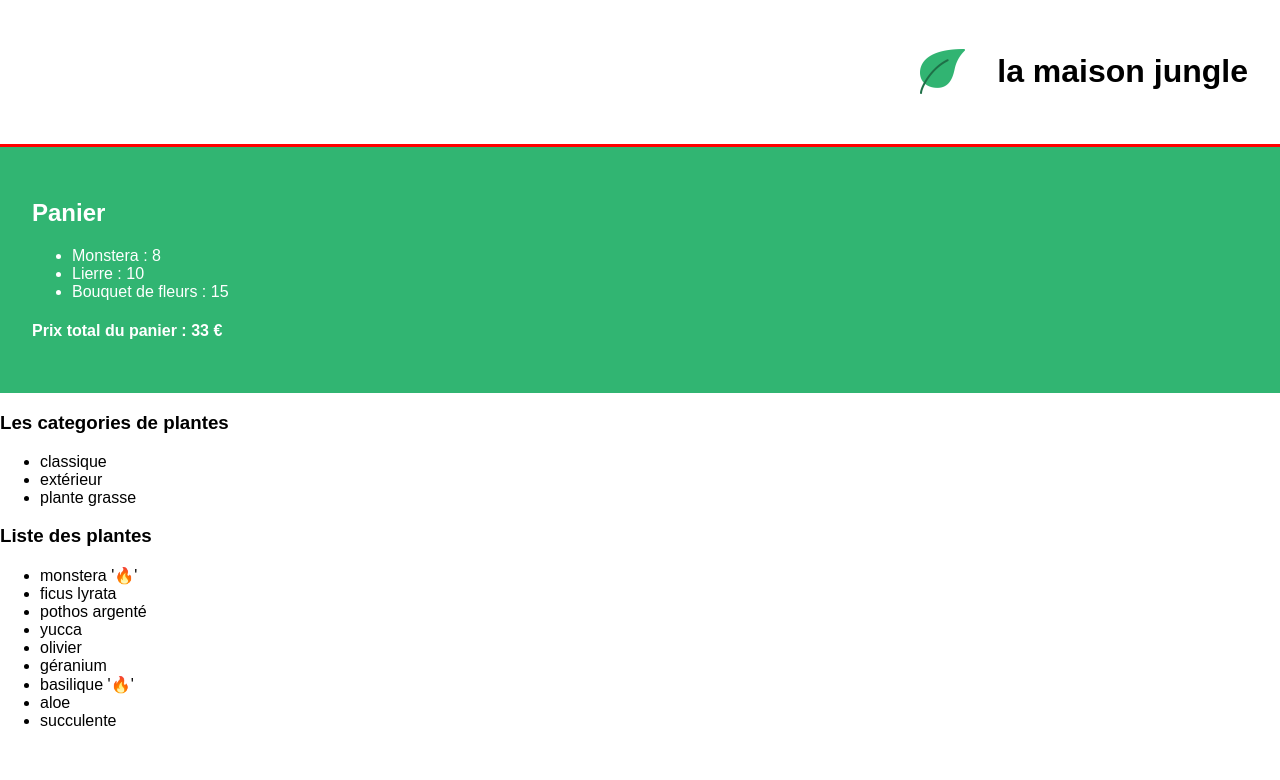
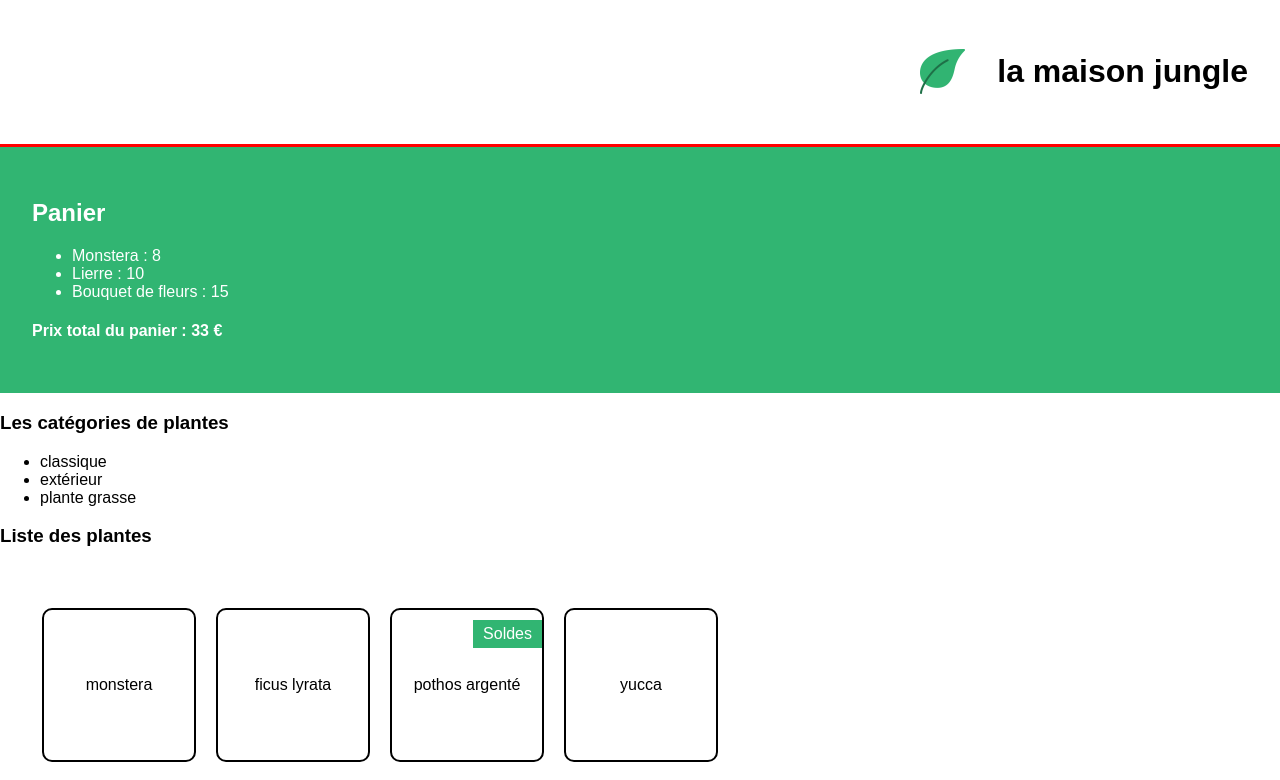
Before and after one commit to thibauttaglialatela/la-maison-jungle-react, a React (Create React App) app: page / in a window 1280 px wide. Shown: the top 780 px of the page. Built offline with nearby package versions, Linux system fonts and the light colour scheme.

Commit message:
ajout étiquette solde

```diff
--- a/src/components/ShoppingList.js
+++ b/src/components/ShoppingList.js
@@ -1,4 +1,5 @@
 import { plantList } from "../datas/plantList"
+import "../styles/ShoppingList.css"
 
 /* À partir de cette liste de plantes, vous devrez :
 
@@ -16,20 +17,20 @@
 
 function ShoppingList() {
     return (
-        <>
-        <h3>Les categories de plantes</h3>
+        <div>
+        <h3>Les catégories de plantes</h3>
         <ul>
             {uniqueCategory.map((category, index) => (
                 <li key={index}>{ category }</li>
             ))}
         </ul>
         <h3>Liste des plantes</h3>
-        <ul>
-            {plantList.map((plant, index) => (
-                <li key={ plant.id}>{ plant.name } { plant.isBestSale && <span>'🔥'</span> }</li>
+        <ul className='lmj-plant-list'>
+            {plantList.map((plant) => (
+                <li className="lmj-plant-item" key={ plant.id}>{ plant.name } { plant.isSpecialOffer ? <div className="lmj-sales">Soldes</div> : null }</li>
             ))}
         </ul>
-        </>
+        </div>
     )
 }
 
--- a/src/datas/plantList.js
+++ b/src/datas/plantList.js
@@ -2,8 +2,7 @@
 	{
 		name: 'monstera',
 		category: 'classique',
-		id: '1ed',
-		isBestSale: true
+		id: '1ed'
 	},
 	{
 		name: 'ficus lyrata',
@@ -13,7 +12,8 @@
 	{
 		name: 'pothos argenté',
 		category: 'classique',
-		id: '3sd'
+		id: '3sd',
+		isSpecialOffer: true
 	},
 	{
 		name: 'yucca',
@@ -34,12 +34,13 @@
 		name: 'basilique',
 		category: 'extérieur',
 		id: '7ie',
-		isBestSale: true
+		isSpecialOffer: true
 	},
 	{
 		name: 'aloe',
 		category: 'plante grasse',
-		id: '8fp'
+		id: '8fp',
+		isSpecialOffer: true
 	},
 	{
 		name: 'succulente',
--- /dev/null
+++ b/src/styles/ShoppingList.css
@@ -0,0 +1,30 @@
+.lmj-plant-list {
+	list-style-type: none;
+	padding: 32px;
+	display: flex;
+	flex-wrap: wrap;
+	max-width: 800px;
+}
+
+.lmj-plant-item {
+	border: solid 2px black;
+	border-radius: 10px;
+	height: 150px;
+	width: 150px;
+	margin: 10px;
+	display: flex;
+	align-items: center;
+	justify-content: center;
+	flex-direction: column;
+	position: relative;
+}
+
+.lmj-sales {
+	position: absolute;
+	right: 0px;
+	top: 10px;
+	font-weight: 500;
+	color: white;
+	padding: 5px 10px;
+	background-color: #31b572;
+}
```
Also changed, not shown: 1 other file (tests, documents, lock files or other folders).
